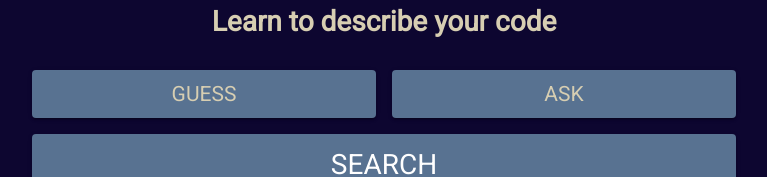
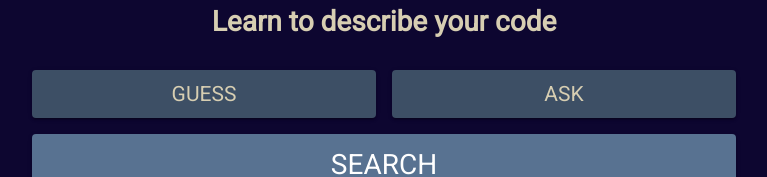
Before and after one commit to JMJHautier/Whatsthat, a React (Create React App) app: page /search in a window 1280 px wide. Shown: the part 193-370 px from the top of the page, without its empty margins (256-1023 px from the left). Built offline with nearby package versions, Linux system fonts and the light colour scheme; no server answers.

Commit message:
style: change styles of nav links so they stand out more

```diff
--- a/src/components/Nav.js
+++ b/src/components/Nav.js
@@ -1,13 +1,15 @@
 import {Grid, Box, Button} from '@material-ui/core'
 import {Link} from 'react-router-dom';
-
+import useStyles from './styles.js'
 import './nav.css'
 
 const Nav = ({selected, notSelected1, notSelected2}) =>
 {
+
 const routeSelected = `/${selected}`
 const routeNotSelected1 = `/${notSelected1}`
 const routeNotSelected2 = `/${notSelected2}`
+const classes = useStyles();
 
  return (
  <div class="grid">
@@ -19,19 +21,19 @@ const routeNotSelected2 = `/${notSelected2}`
    >
 
             <Grid item xs={6} className="notSelected">
-                  <Button component={Link} to={routeNotSelected1} variant="contained"  color="primary" style={{fontSize:"1.5em", color:'#D7CEB2'}} fullWidth>
+                  <Button component={Link} to={routeNotSelected1} variant="contained"  color="primary" className={classes.notselected} style={{fontSize:"1.5em", color:'#D7CEB2'}} fullWidth>
                      {notSelected1}
                   </Button>
             </Grid>
 
             <Grid item xs={6} color="primary" className="notSelected">
-               <Button component={Link} to={routeNotSelected2} variant="contained"  color="primary" style={{fontSize:"1.5em",color:'#D7CEB2'}} fullWidth>
+               <Button component={Link} to={routeNotSelected2} variant="contained"  color="primary" className={classes.notselected} style={{fontSize:"1.5em",color:'#D7CEB2'}} fullWidth>
                      {notSelected2}
                   </Button>
             </Grid>
 
             <Grid item xs={12} className="selected" color="primary">
-               <Button component={Link} to={routeSelected} variant="contained" color="primary" style={{fontSize:"2em"}} fullWidth>
+               <Button component={Link} to={routeSelected} variant="contained" color="primary" className={classes.selected} fullWidth>
                      {selected}
                   </Button>
             </Grid>
--- /dev/null
+++ b/src/components/styles.js
@@ -0,0 +1,17 @@
+import { makeStyles } from '@material-ui/core/styles';
+
+const useStyles = makeStyles({
+selected: {
+  fontSize:"2em",  "&:hover": {
+  backgroundColor: "#587291"
+}
+  },
+notselected:{
+  backgroundColor:"rgb(61,79,101)",
+  "&:hover": {
+    backgroundColor: "#587291"
+  }
+}
+});
+
+export default useStyles
```
